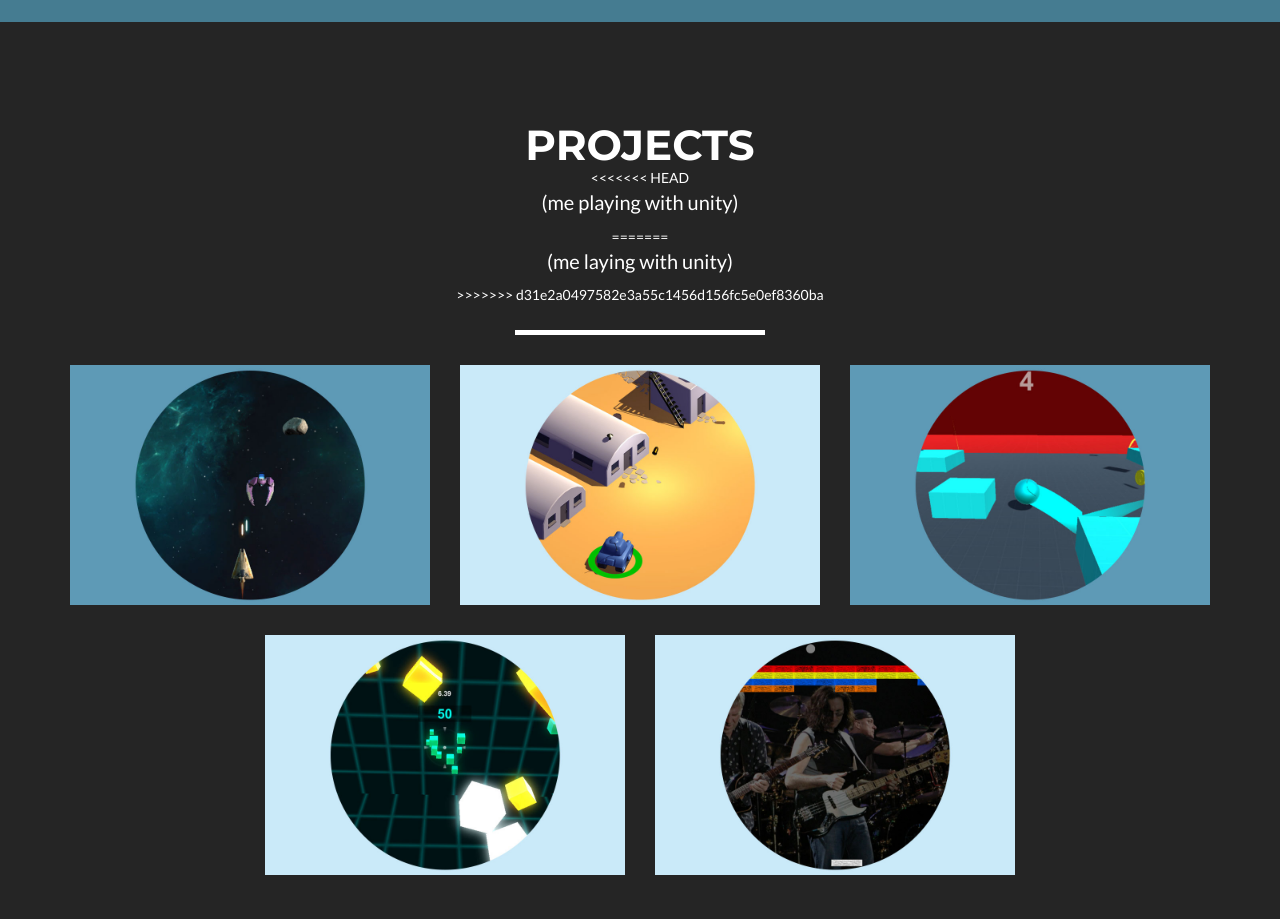
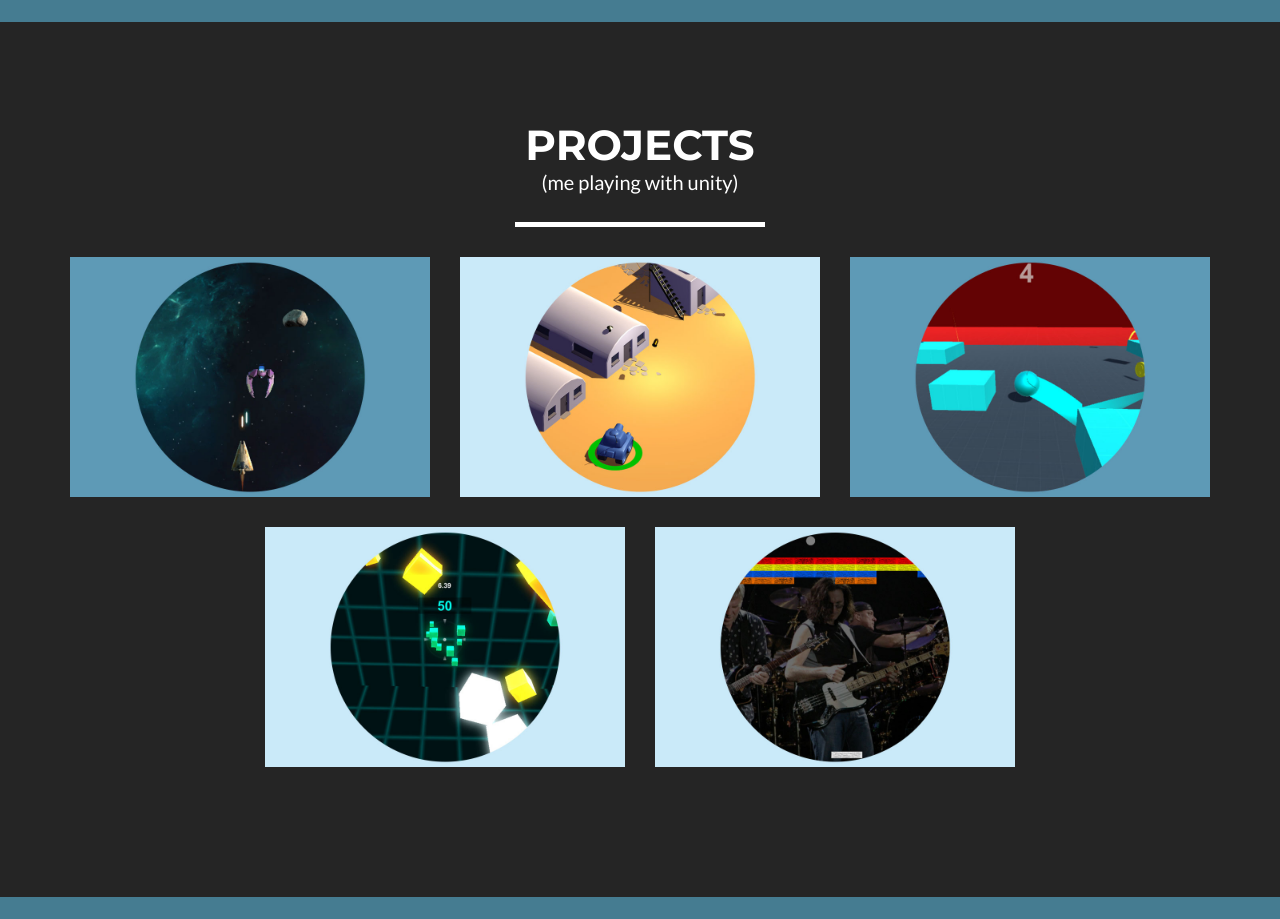
Before and after one commit to jperezh/my-website, a website: page index.html in a window 1280 px wide. Shown: the part 1000-1919 px from the top of the page. Drawn offline with nearby package versions, Linux system fonts and the light colour scheme; files that its build step writes are made by us from their sources; files whose address does not match are found by name.

Commit message:
Update index.html

```diff
--- a/index.html
+++ b/index.html
@@ -97,11 +97,7 @@
             <div class="row">
                 <div class="col-lg-12 text-center">
                     <h2>Projects</h2>
-<<<<<<< HEAD
                     <p>(me playing with unity)</p>
-=======
-                    <p>(me laying with unity)</p>
->>>>>>> d31e2a0497582e3a55c1456d156fc5e0ef8360ba
                     <hr class="star-light">
                 </div>
             </div>
```
